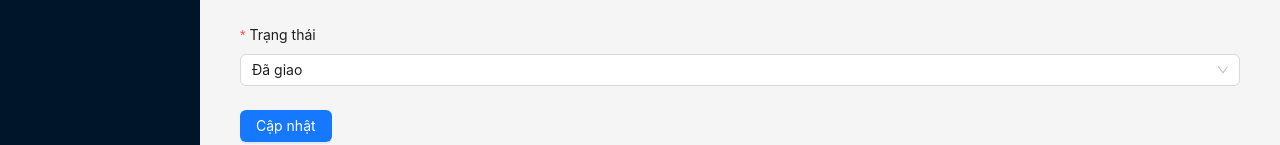
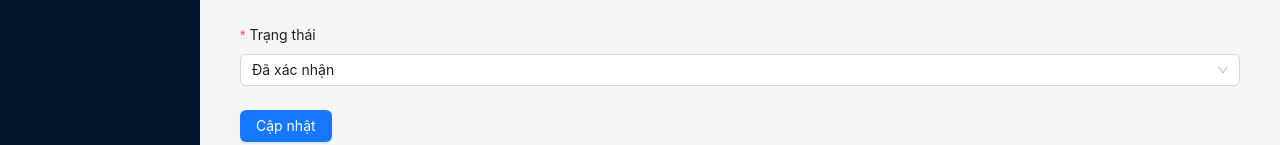
Before and after one commit to ThanhTungWork1/DATN_SU25_WEB, a React (Vite) app in the folder Frontend/my-app/: page /admin/orders/edit/1 in a window 1280 px wide. Shown: the part 304-449 px from the top of the page. Built offline with nearby package versions, Linux system fonts and the light colour scheme; data requests are answered from the project's data file.

Commit message:
Update order status and disable selected status

```diff
--- a/Frontend/my-app/db.json
+++ b/Frontend/my-app/db.json
@@ -38,14 +38,14 @@
     {
       "customer_name": "Nguyễn Văn A",
       "total": 450000,
-      "status": "Đã giao",
+      "status": "Đã xác nhận",
       "id": "1"
     },
     {
-      "id": "2",
       "customer_name": "Trần Thị B",
       "total": 1200000,
-      "status": "Đã giao"
+      "status": "Đang giao",
+      "id": "2"
     }
   ]
 }
--- a/Frontend/my-app/src/pages/admin/orders/OrderForm.tsx
+++ b/Frontend/my-app/src/pages/admin/orders/OrderForm.tsx
@@ -1,4 +1,4 @@
-import React, { useEffect } from "react";
+import React, { useEffect, useState } from "react";
 import { useNavigate, useParams } from "react-router-dom";
 import { createOrder, getOrder, updateOrder } from "../../../api/order";
 import { Form, Input, Button, Typography, Select, message } from "antd";
@@ -6,22 +6,29 @@ import { Form, Input, Button, Typography, Select, message } from "antd";
 const { Title } = Typography;
 const { Option } = Select;
 
+// Danh sách trạng thái theo thứ tự luồng xử lý đơn hàng
+const STATUS_LIST = [
+  "Chờ xác nhận",
+  "Đã xác nhận",
+  "Đang giao",
+  "Đã giao",
+  "Đã huỷ"
+];
+
 export default function OrderForm() {
   const [formRef] = Form.useForm();
   const navigate = useNavigate();
   const { id } = useParams();
 
+  const [currentStatus, setCurrentStatus] = useState<string>("");
+
   useEffect(() => {
     if (id) {
       getOrder(id)
         .then((res) => {
-          console.log("📦 Dữ liệu đơn hàng:", res.data); // ✅ Log kiểm tra
-          const data = res.data;
-          if (data && data.customer_name && data.total && data.status) {
-            formRef.setFieldsValue(data);
-          } else {
-            message.warning("Thiếu dữ liệu đơn hàng!");
-          }
+          console.log("Dữ liệu đơn hàng:", res.data);
+          formRef.setFieldsValue(res.data);
+          setCurrentStatus(res.data.status); // lưu trạng thái hiện tại
         })
         .catch(() => {
           message.error("Không tìm thấy đơn hàng");
@@ -39,6 +46,9 @@ export default function OrderForm() {
     }
     navigate("/admin/orders");
   };
+
+  // Xác định trạng thái nào cần disable
+  const statusIndex = STATUS_LIST.indexOf(currentStatus);
 
   return (
     <div>
@@ -66,11 +76,15 @@ export default function OrderForm() {
           rules={[{ required: true, message: "Vui lòng chọn trạng thái" }]}
         >
           <Select>
-            <Option value="Chờ xác nhận">Chờ xác nhận</Option>
-            <Option value="Đã xác nhận">Đã xác nhận</Option>
-            <Option value="Đang giao">Đang giao</Option>
-            <Option value="Đã giao">Đã giao</Option>
-            <Option value="Đã huỷ">Đã huỷ</Option>
+            {STATUS_LIST.map((status, index) => (
+              <Option
+                key={status}
+                value={status}
+                disabled={id && index < statusIndex}
+              >
+                {status}
+              </Option>
+            ))}
           </Select>
         </Form.Item>
 
```
